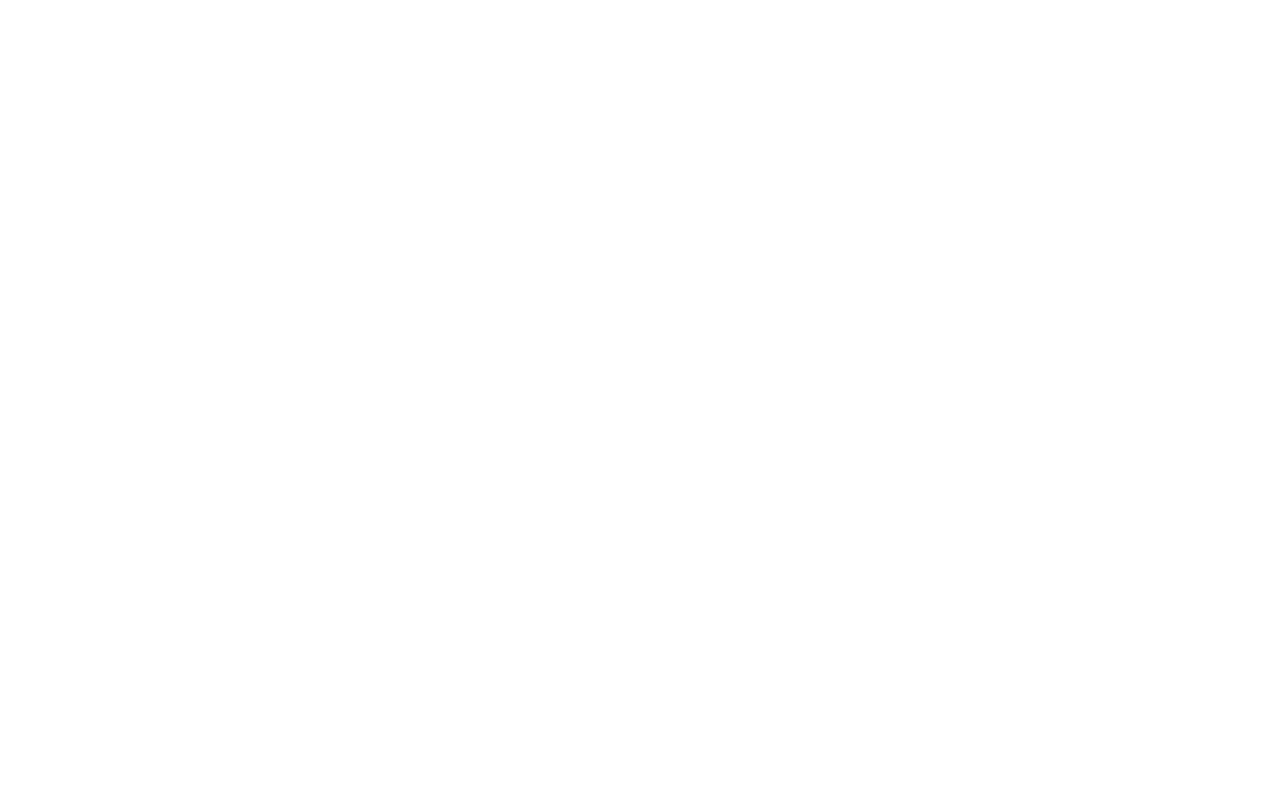
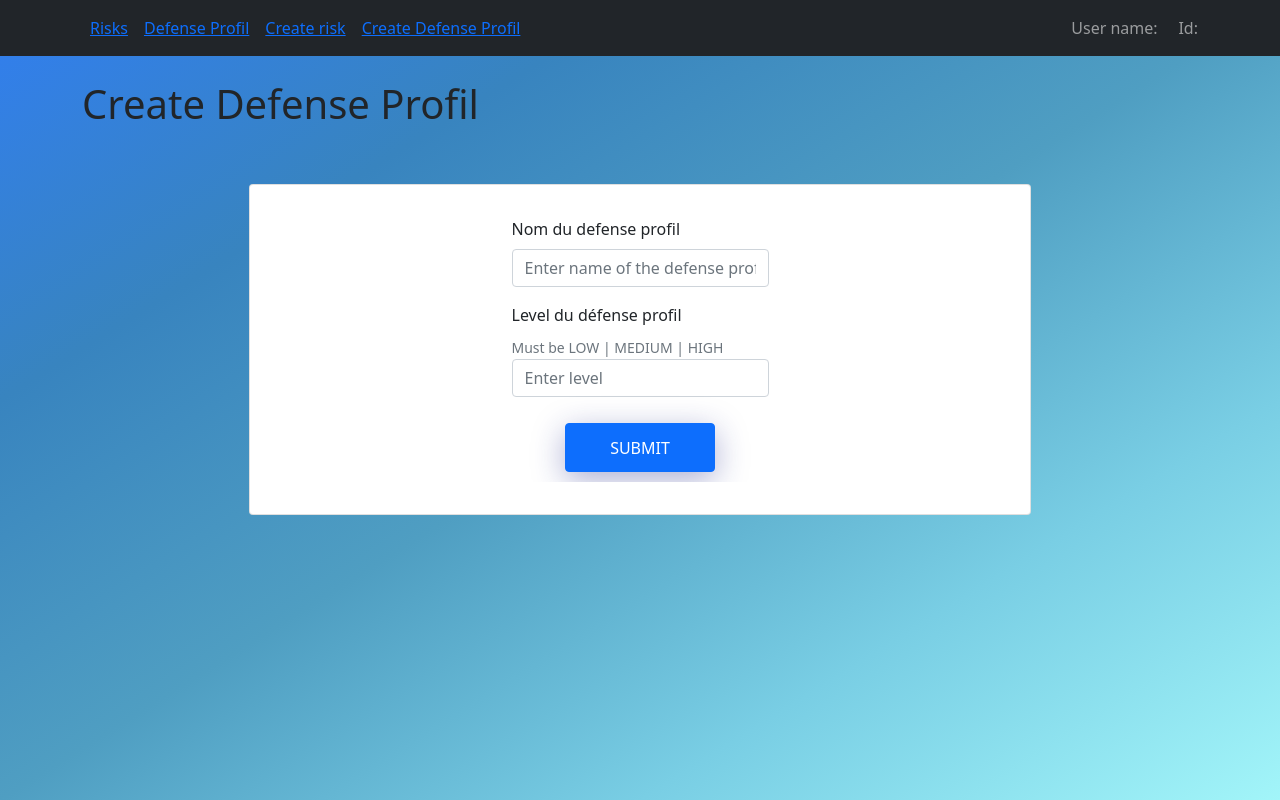
Before and after one commit to revolalex/prisma-graphql-learn, a React (Create React App) app in the folder front/: page /post-defense in a window 1280 px wide. Before the commit this address had no page. Built offline with nearby package versions, Linux system fonts and the light colour scheme.

Commit message:
work on front

```diff
--- a/front/src/App.js
+++ b/front/src/App.js
@@ -6,6 +6,7 @@
 import 'react-toastify/dist/ReactToastify.css';
 import DefenseProfil from './Pages/DefenseProfil';
 import CreateRisk from './Pages/CreateRisk';
+import CreateDefenseProfil from './Pages/CreateDefenseProfil';
 
 function App() {
   return (
@@ -15,6 +16,7 @@
         <Route path="/risks" element={<NoteView />} />
         <Route path="/defense-profil" element={<DefenseProfil />} />
         <Route path="/risk" element={<CreateRisk />} />
+        <Route path="/post-defense" element={<CreateDefenseProfil />} />
       </Routes>
       <ToastContainer />
     </div>
--- a/front/src/Component/DefenseProfile/DefenseProfilesCard.js
+++ b/front/src/Component/DefenseProfile/DefenseProfilesCard.js
@@ -16,7 +16,7 @@
             }
         }
     }`;
-    const { loading, error, data } = useQuery(GETDEFPROFILE);
+    const { loading, data } = useQuery(GETDEFPROFILE);
     const style = { color: 'blue' }
     return (
         <div>
--- a/front/src/Component/Navbar/MyNabar.js
+++ b/front/src/Component/Navbar/MyNabar.js
@@ -11,6 +11,9 @@
           <Nav.Link ><Link to="/risks">Risks</Link></Nav.Link>
           <Nav.Link><Link to="/defense-profil">Defense Profil</Link></Nav.Link>
           <Nav.Link><Link to="/risk">Create risk</Link></Nav.Link>
+          <Nav.Link><Link to="/post-defense">Create Defense Profil</Link></Nav.Link>
+
+
         </Nav>
         <Navbar.Collapse className="justify-content-end">
           <Navbar.Text>
--- a/front/src/Component/Note/Note.js
+++ b/front/src/Component/Note/Note.js
@@ -1,4 +1,3 @@
-import DefenseProfilesCard from "../DefenseProfile/DefenseProfilesCard";
 import RiskCard from "../RIsk/RiskCard";
 
 const Note = () => {
--- a/front/src/Component/RIsk/RiskCard.js
+++ b/front/src/Component/RIsk/RiskCard.js
@@ -5,22 +5,32 @@
 
     const GETRISKS = gql`
     query{
-    getRisks{
-      id,
-      name,
-      value,
-      postedBy{
-        id,
-        name,
-        email
-      }
-    }
+        getRisks{
+            id,
+            name,
+            value,
+            postedBy{id,name,email}
+        }
     }`;
-    const { loading, error, data } = useQuery(GETRISKS);
+    const { loading, data } = useQuery(GETRISKS);
     const style = { color: 'blue' }
 
+    // FIXME FOR LATER ADD A SELECT TO FILTER THE CARD BY OWNER
+
+    // const getNameForSelect = () => {
+    //     const arrayOfName = data?.getRisks.map(el => el.postedBy.name)
+    //     const uniq = [...new Set(arrayOfName)]
+    //     return uniq
+    // }
+    // <Form.Select aria-label="Default select example">
+    //     <option>Open this select menu</option>
+    //     <option value="1">One</option>
+    //     <option value="2">Two</option>
+    //     <option value="3">Three</option>
+    // </Form.Select>
+
     return (
-        <div style={{paddingBottom:"100px"}}>
+        <div style={{ paddingBottom: "100px" }}>
             <Container>
                 <h1>Risk Card</h1>
                 {loading && <span>Loading</span>}
--- /dev/null
+++ b/front/src/Pages/CreateDefenseProfil.js
@@ -0,0 +1,105 @@
+import { Card, Container } from "react-bootstrap";
+import MyNavbar from "../Component/Navbar/MyNabar";
+import { Form, Button } from "react-bootstrap";
+import { gql, useMutation } from '@apollo/client';
+import { useState } from "react";
+import { toast } from "react-toastify";
+
+const CreateDefenseProfil = () => {
+
+
+    const POSTRISK = gql`
+    #   mutation postRisk($name: String!, $value: Int!) {
+    #     postRisk(name: $name, value: $value) {
+    #       name,
+    #       value,
+    #       postedBy {
+    #         id,
+    #         name,
+    #       }
+    #     }
+    #   }
+    mutation postDefenseProfile($name: String!, $level: String!) {
+        postDefenseProfile(name:$name, level:$level) {
+            id,
+            name,
+            postedBy{
+                name
+            }
+        }
+    }
+    `;
+
+    const [postRisk] = useMutation(POSTRISK);
+
+    //  postRisk({ variables: { name: name, value: value} })
+    //         .then(res => {})
+
+    const [name, setName] = useState();
+    const [level, setLevel] = useState();
+    const handleName = (e) => {
+        setName(e.target.value);
+    }
+
+    const handleLevel = (e) => {
+        setLevel(e.target.value);
+    }
+
+    const notify = (text) => {
+        toast.success(text, {
+            position: "top-center",
+            autoClose: 2000,
+            hideProgressBar: false,
+            closeOnClick: true,
+            pauseOnHover: true,
+            draggable: true,
+            progress: undefined,
+        });
+    }
+    const resetInput=()=>{
+        setName("");
+        setLevel("");
+    }
+
+    const handleClick = (e) => {
+        e.preventDefault();
+        postRisk({ variables: { name: name, level: level } })
+            .then(res => {
+                console.log(res)
+                notify("Defense profile created whith success")
+                resetInput()
+            })
+    }
+
+    return (
+        <div className="container-global-custom" style={{ minHeight: "100vh" }}>
+            <MyNavbar />
+            <br />
+            <Container>
+                <h1>Create Defense Profil</h1>
+                <br />
+                <br />
+                <Card style={{ maxWidth: "70%", margin: "auto", padding: "2em" }}>
+                    <Form>
+                        <Form.Group className="mb-3">
+                            <Form.Label>Nom du defense profil</Form.Label>
+                            <Form.Control type="name" placeholder="Enter name of the defense profile" value={name} onChange={handleName} />
+                        </Form.Group>
+                        <Form.Group className="mb-3">
+                            <Form.Label>Level du défense profil</Form.Label>
+                            <br />
+                            <Form.Text>Must be  LOW | MEDIUM | HIGH</Form.Text>
+                            <Form.Control type="text" placeholder="Enter level" value={level} onChange={handleLevel} />
+                        </Form.Group>
+                        <Button variant="primary" type="submit" onClick={handleClick}>
+                            Submit
+                        </Button>
+                    </Form>
+                </Card>
+            </Container>
+
+        </div>
+    );
+}
+
+export default CreateDefenseProfil;
--- a/front/src/Pages/CreateRisk.js
+++ b/front/src/Pages/CreateRisk.js
@@ -3,15 +3,16 @@
 import { Form, Button } from "react-bootstrap";
 import { gql, useMutation } from '@apollo/client';
 import { useState } from "react";
+import { toast } from "react-toastify";
 
 const CreateRisk = () => {
 
+
     const POSTRISK = gql`
-      mutation postRisk($name: String!, $value: String!) {
+      mutation postRisk($name: String!, $value: Int!) {
         postRisk(name: $name, value: $value) {
           name,
           value,
-          id
           postedBy {
             id,
             name,
@@ -31,15 +32,31 @@
     }
 
     const handleValue = (e) => {
-        setValue(e.target.value);
+        setValue(+e.target.value);
     }
+
+    const notify = (text) => {
+        toast.success(text, {
+            position: "top-center",
+            autoClose: 2000,
+            hideProgressBar: false,
+            closeOnClick: true,
+            pauseOnHover: true,
+            draggable: true,
+            progress: undefined,
+        });
+    }
+
     const handleClick=(e)=>{
         e.preventDefault();
+        const riskValue = +value
+        postRisk({ variables: { name: name, value: riskValue} })
+            .then(res => {
+                console.log(res)
+                notify("Risk created whith success")
+            })
+    }
 
-        console.log(name, value)
-        postRisk({ variables: { name: name, value: value} })
-            .then(res => {console.log(res)})
-    }
     return (
         <div className="container-global-custom" style={{ minHeight: "100vh" }}>
             <MyNavbar />
--- a/front/src/index.js
+++ b/front/src/index.js
@@ -2,19 +2,37 @@
 import ReactDOM from 'react-dom';
 import './index.css';
 import App from './App';
-import reportWebVitals from './reportWebVitals';
 import {
   ApolloClient,
   InMemoryCache,
   ApolloProvider,
+  createHttpLink
 } from "@apollo/client";
 import { BrowserRouter } from "react-router-dom";
 import 'bootstrap/dist/css/bootstrap.min.css';
+import { setContext } from '@apollo/client/link/context';
+
+const httpLink = createHttpLink({
+  uri: 'http://localhost:4000/',
+});
+
+const authLink = setContext((_, { headers }) => {
+  // get the authentication token from local storage if it exists
+  const token = localStorage.getItem('token');
+  // return the headers to the context so httpLink can read them
+  return {
+    headers: {
+      ...headers,
+      authorization: token ? `Bearer ${token}` : "",
+    }
+  }
+});
 
 
 
 const client = new ApolloClient({
-  uri: 'http://localhost:4000/',
+  link: authLink.concat(httpLink),
+
   cache: new InMemoryCache()
 });
 
@@ -28,8 +46,3 @@
   </React.StrictMode>,
   document.getElementById('root')
 );
-
-// If you want to start measuring performance in your app, pass a function
-// to log results (for example: reportWebVitals(console.log))
-// or send to an analytics endpoint. Learn more: https://bit.ly/CRA-vitals
-reportWebVitals();
--- a/front/src/reportWebVitals.js
+++ /dev/null
@@ -1,13 +0,0 @@
-const reportWebVitals = onPerfEntry => {
-  if (onPerfEntry && onPerfEntry instanceof Function) {
-    import('web-vitals').then(({ getCLS, getFID, getFCP, getLCP, getTTFB }) => {
-      getCLS(onPerfEntry);
-      getFID(onPerfEntry);
-      getFCP(onPerfEntry);
-      getLCP(onPerfEntry);
-      getTTFB(onPerfEntry);
-    });
-  }
-};
-
-export default reportWebVitals;
```
Also changed, not shown: front/src/setupTests.js (deleted, +0 -5 lines), front/src/logo.svg (deleted), 1 other file (tests, documents, lock files or other folders).
